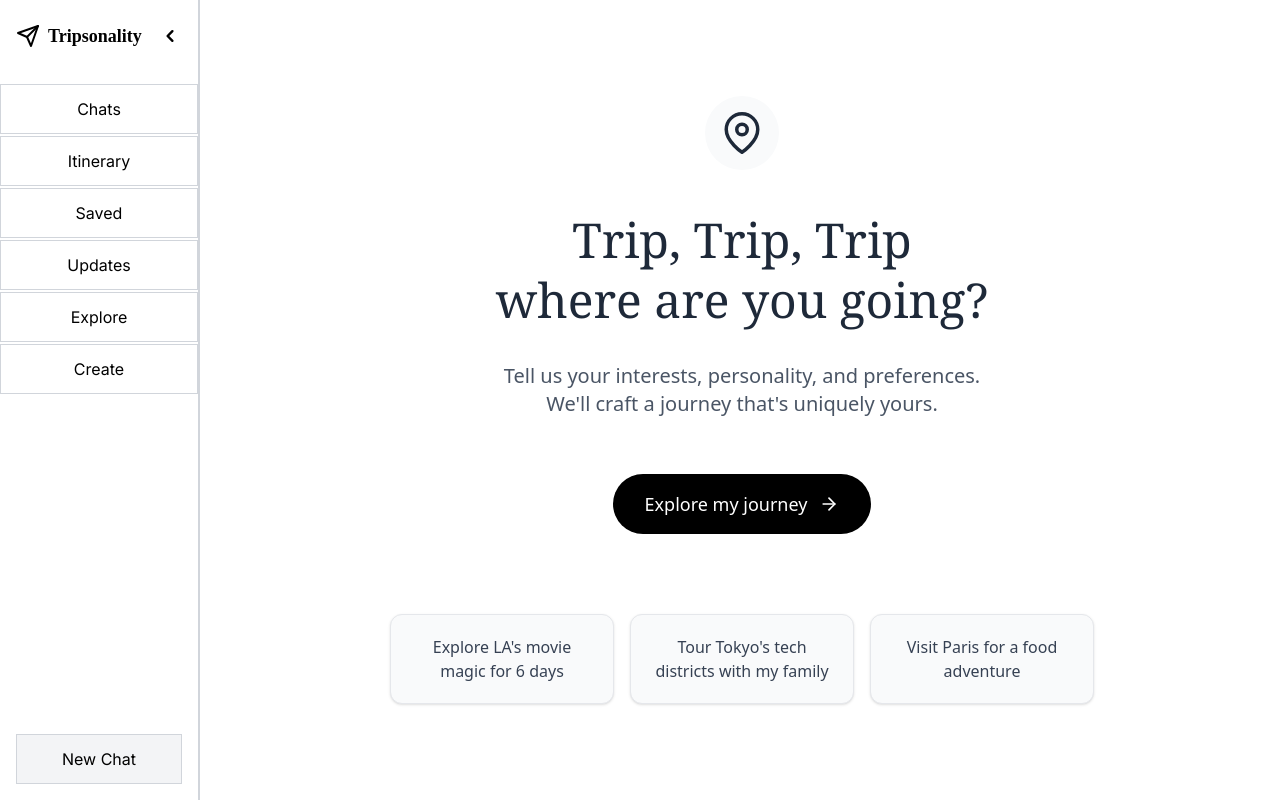
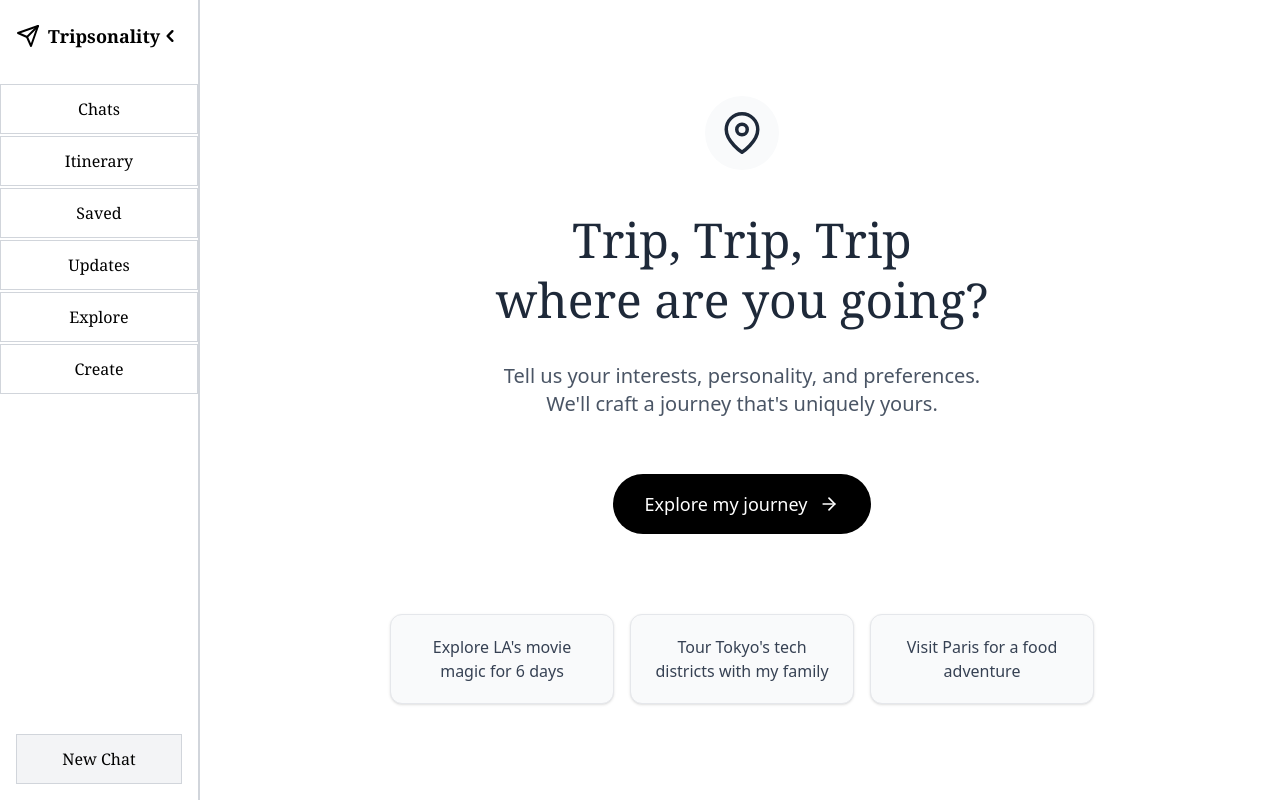
Before and after one commit to vvngu/Trip-sonality, a React (Vite) app in the folder frontend/: page / in a window 1280 px wide. Built offline with nearby package versions, Linux system fonts and the light colour scheme.

Commit message:
add a line below share and signin button

```diff
--- a/frontend/src/App.tsx
+++ b/frontend/src/App.tsx
@@ -224,7 +224,8 @@ export default function App() {
           </div>
         ) : (
           <>
-            {/* Top Buttons */}
+            {/* Top Buttons with Divider */}
+            <div className="flex flex-col">
               <div className="flex justify-end p-3 gap-2">
                 <button
                   onClick={handleShareClick}
@@ -240,6 +241,8 @@ export default function App() {
                   <FaSignInAlt size={16} />
                   <span>Sign In</span>
                 </button>
+              </div>
+              <div className="border-b border-gray-200 mx-4 mb-1"></div>
             </div>
 
             {/* Content */}
--- a/frontend/src/components/sidebar.tsx
+++ b/frontend/src/components/sidebar.tsx
@@ -26,6 +26,7 @@ const Sidebar: React.FC<SidebarProps> = ({ width, onToggle, onNewChat }) => (
       borderRight: "2px solid #d1d5db", // 更粗灰色边框
       height: "100vh",
       boxSizing: "border-box",
+      fontFamily: "Georgia, serif",
     }}
   >
     {/* Logo and hide button */}
@@ -46,7 +47,7 @@ const Sidebar: React.FC<SidebarProps> = ({ width, onToggle, onNewChat }) => (
         />
         <span
           style={{
-            fontFamily: "serif",
+            fontFamily: "Georgia, serif",
             fontWeight: "bold",
             fontSize: "18px",
           }}
@@ -75,6 +76,7 @@ const Sidebar: React.FC<SidebarProps> = ({ width, onToggle, onNewChat }) => (
         <button
           key={item}
           style={{
+            fontFamily: "Georgia, serif",
             fontSize: "16px",
             padding: "12px 8px",
             width: "100%",
@@ -101,6 +103,7 @@ const Sidebar: React.FC<SidebarProps> = ({ width, onToggle, onNewChat }) => (
       <button
         onClick={onNewChat}
         style={{
+          fontFamily: "Georgia, serif",
           width: "100%",
           padding: "12px 8px",
           fontSize: "16px",
```
Lines whose indentation alone changed are shown as unchanged.
